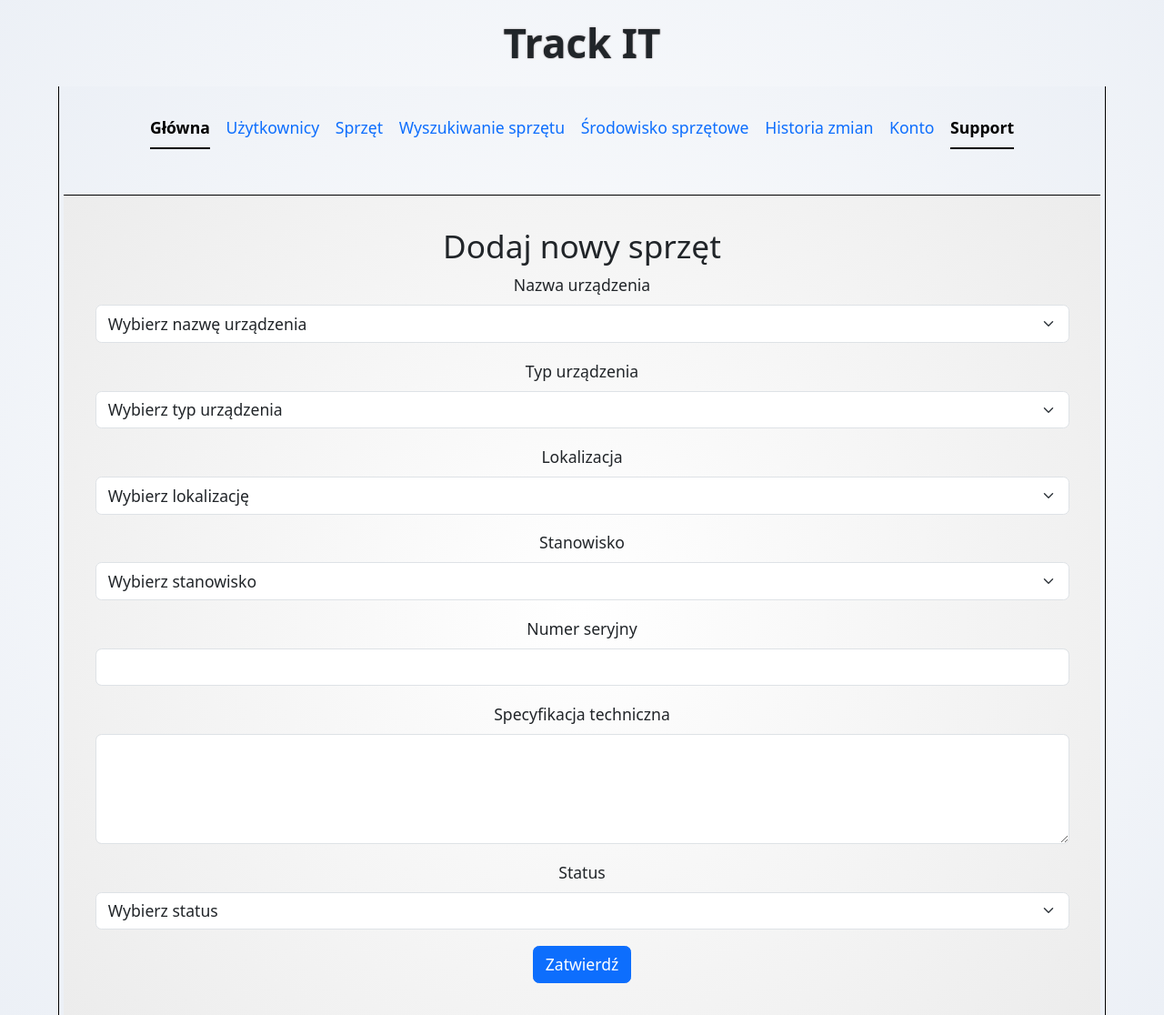
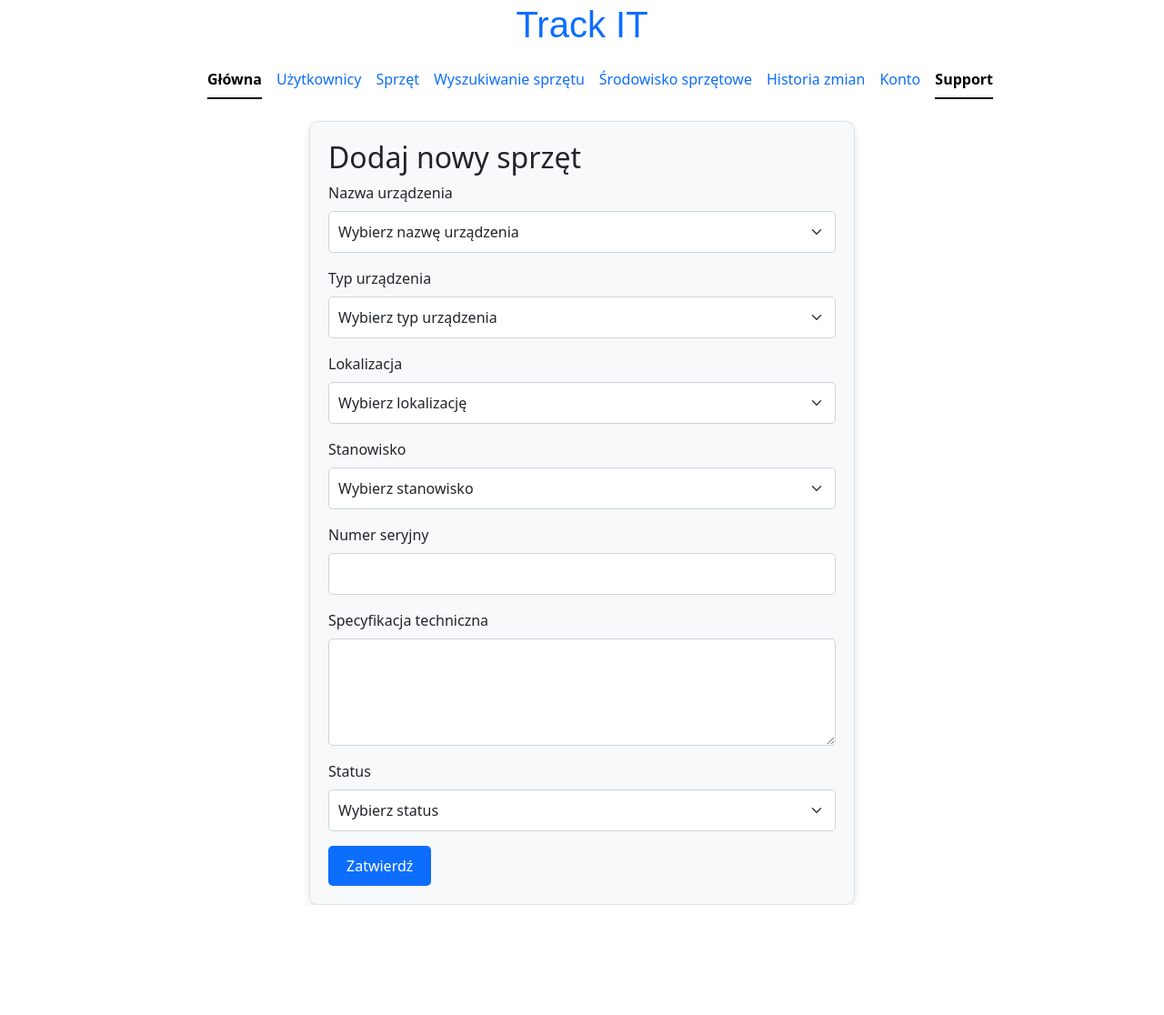
Before and after one commit to yobonez/inwentaryzacja-sprzetu, a website: page website/hardware/hardware.html in a window 1280 px wide. Shown: the part 17-1133 px from the top of the page at 91% size. After the commit the page ends 1012 px from the top, so only its background shows below. Drawn offline with nearby package versions, Linux system fonts and the light colour scheme.

Commit message:
Dodanie nowych stylów do main.css

```diff
--- a/website/hardware/styles/main.css
+++ b/website/hardware/styles/main.css
@@ -1 +1,47 @@
-@import url(../../globalStyles/main.css);
+#title-of-page {
+    text-align: center;
+    color: #0d6efd;
+    font-family: 'Arial', sans-serif;
+    font-size: 2.5rem;
+    margin-top: 20px;
+}
+
+button[type="submit"] {
+    background-color: #0d6efd;
+    color: white;
+    border: none;
+    padding: 10px 20px;
+    font-size: 1rem;
+    border-radius: 5px;
+    cursor: pointer;
+    transition: background-color 0.3s ease;
+}
+
+button[type="submit"]:hover {
+    background-color: #0056b3;
+}
+
+.form-select,
+.form-control {
+    border: 1px solid #ced4da;
+    border-radius: 5px;
+    padding: 10px;
+    font-size: 1rem;
+}
+
+.form-select:focus,
+.form-control:focus {
+    border-color: #0d6efd;
+    box-shadow: 0 0 5px rgba(13, 110, 253, 0.5);
+    outline: none;
+}
+
+#container {
+    max-width: 600px;
+    margin: 0 auto;
+    background-color: #f8f9fa;
+    padding: 20px;
+    border: 1px solid #dee2e6;
+    border-radius: 10px;
+    box-shadow: 0 4px 10px rgba(0, 0, 0, 0.1);
+}
```
